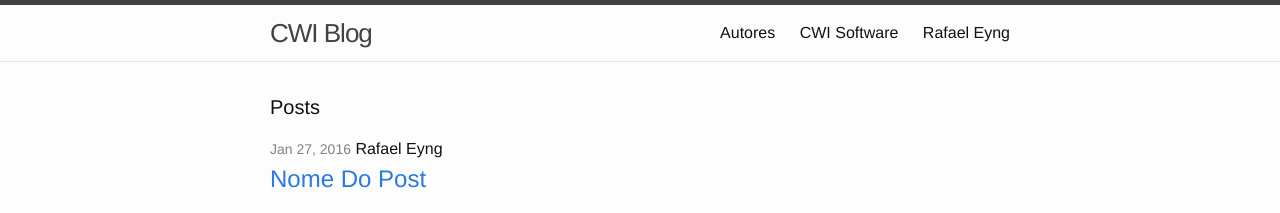
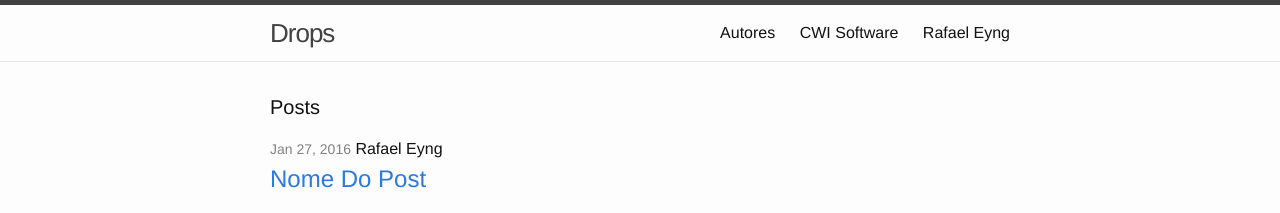
Before and after one commit to marcoslimacwi/drops, a Jekyll site: the page built from index.html, in a window 1280 px wide. Shown: the top 213 px of the page. Built offline with Jekyll 4.4.1, drawn with Linux system fonts in a browser that asks for light colours.

Commit message:
Change name to Drops

```diff
--- a/_config.yml
+++ b/_config.yml
@@ -12,11 +12,11 @@ email: contato@cwi.com.br
 twitter: cwisoftware
 github: cwisoftware
 
-title: CWI Blog
+title: Drops
 description: >
   Blog colaborativo da CWI
 
-baseurl: "/blog" # the subpath of your site, e.g. /blog/
+baseurl: "/drops" # the subpath of your site, e.g. /blog/
 url: "http://cwisoftware.github.io" # the base hostname & protocol for your site
 
 permalink: /:categories/:title
```
